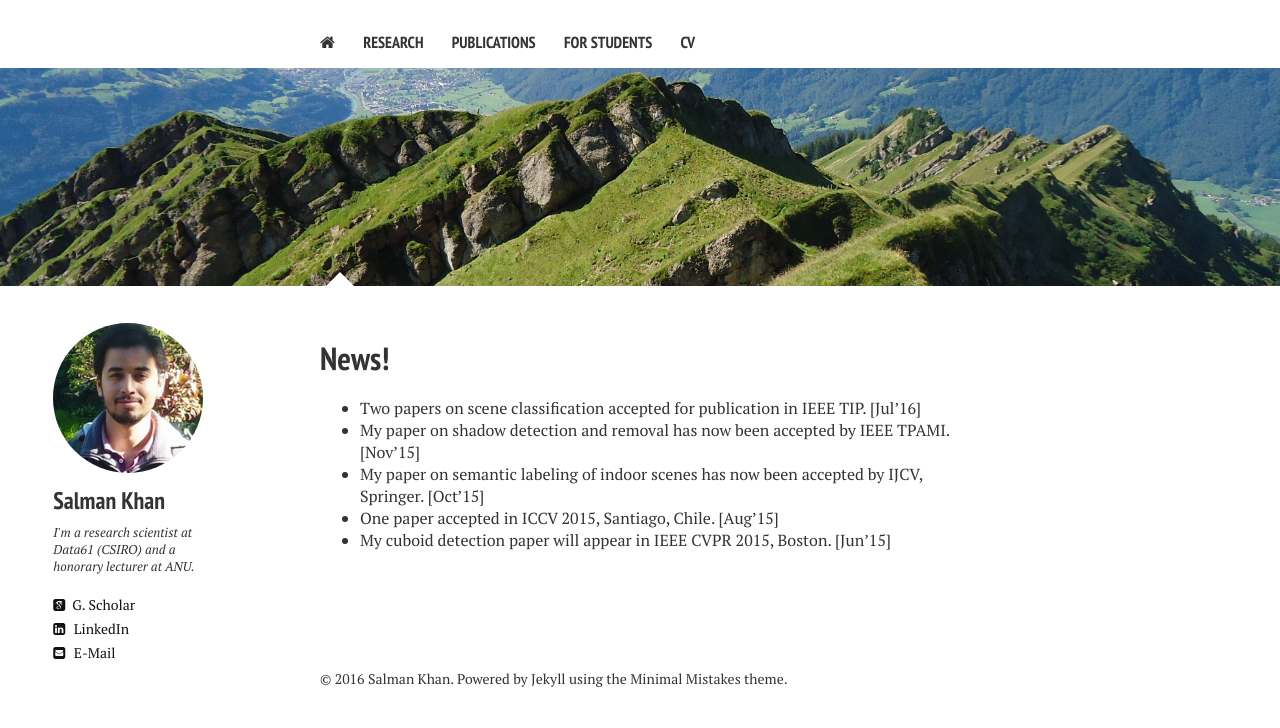
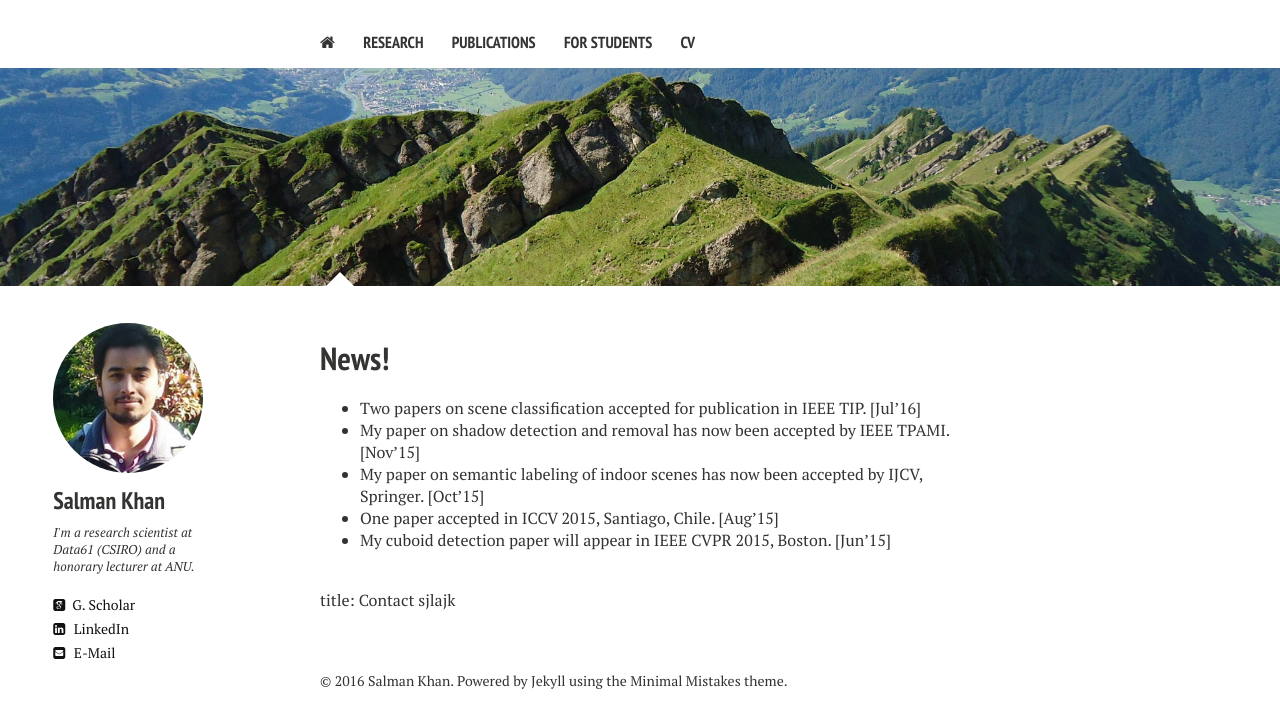
Before and after one commit to awaisrauf/salman-h-khan.github.io, a Jekyll site: the page built from index.md, in a window 1280 px wide. Shown: the top 728 px of the page. Built offline with Jekyll 4.4.1, drawn with Linux system fonts in a browser that asks for light colours; nearby versions of some CDN libraries.

Commit message:
Update index.md

```diff
--- a/index.md
+++ b/index.md
@@ -14,3 +14,5 @@ image:
 * My cuboid detection paper will appear in IEEE CVPR 2015, Boston. [Jun'15]
 
 <br />
+title: Contact
+sjlajk
```
